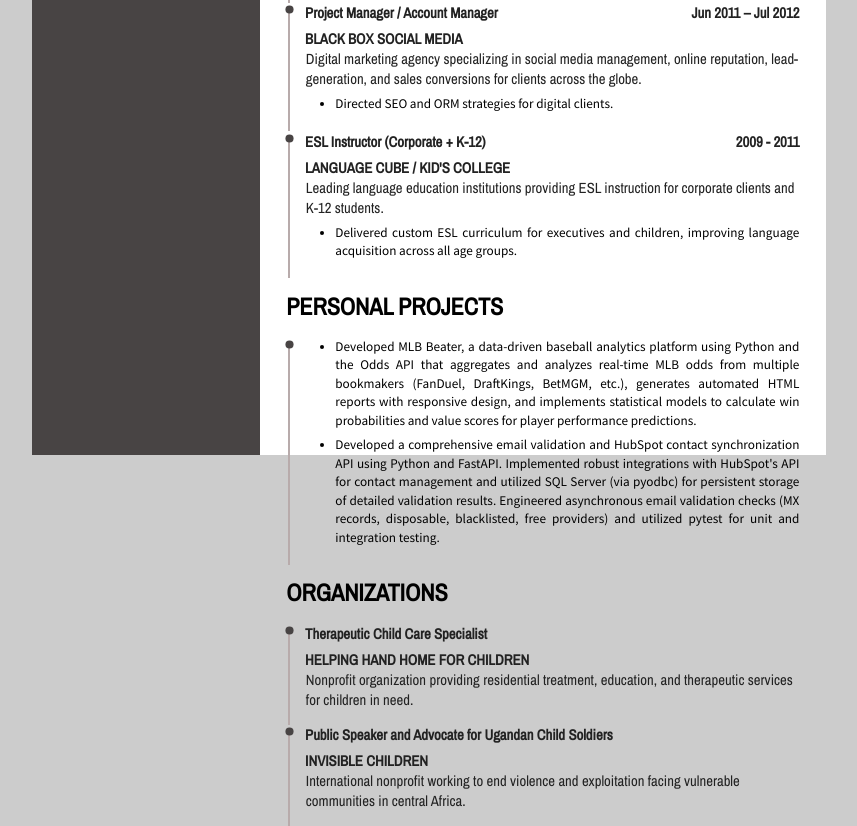
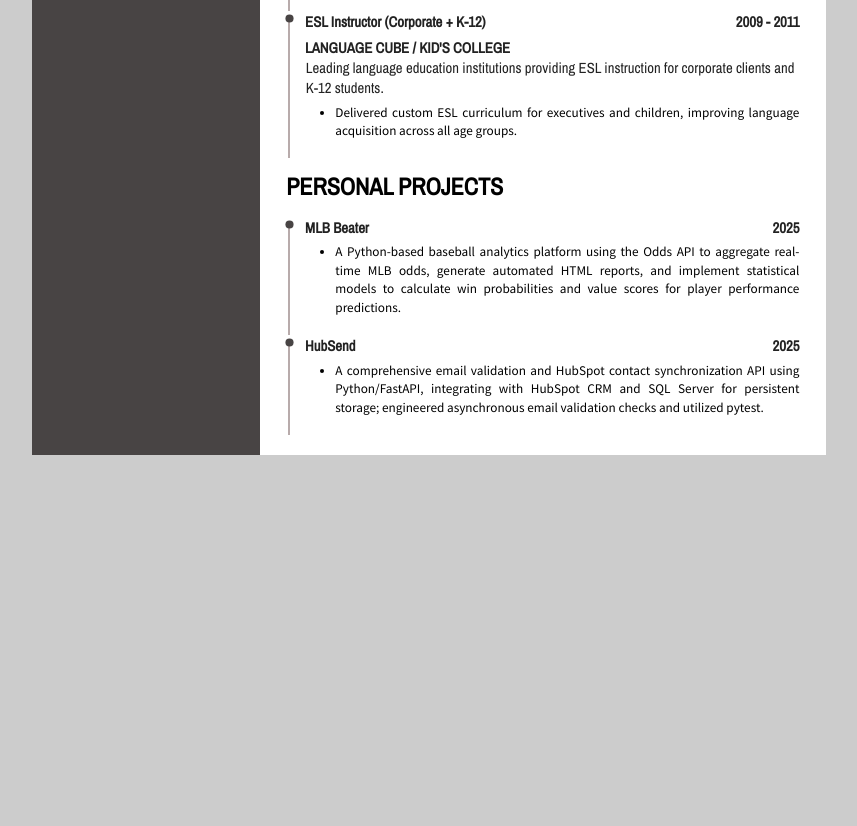
Before and after one commit to divine-waters/myresume, a plain HTML site: page index.html in a window 1280 px wide. Shown: the part 1809-2635 px from the top of the page, without its empty margins (211-1068 px from the left). After the commit the page ends 2264 px from the top, so only its background shows below. Drawn offline with nearby package versions, Linux system fonts and the light colour scheme.

Commit message:
added titles to personal projects

```diff
--- a/index.html
+++ b/index.html
@@ -246,11 +246,7 @@
     </h2>
     <div class="smallText">
       <p>
-        Senior QA Automation Architect with 15+ years of experience leading testing for web, native apps, and APIs across pharma, e-commerce, gaming and emerging tech. Skilled in Cypress, Playwright, CI/CD, load testing, end-to-end, and performance testing. Builds tools that streamline QA, improve deployment speed, and elevate team efficiency. Strong advocate for accessibility and ADA compliance, ensuring inclusive user experiences. Proven leader in driving automation-first transformations and mentoring QA teams.
-      </p>
-
-      <p>
-        Experienced in leading hands-on training and onboarding for cross-functional teams (QA, design, dev, copy, stakeholders). As QA Lead and Scrum Master at both Small Planet & JUICE Pharma, I hired and trained test interns and 3rd party QA teams, facilitated Agile ceremonies, and implemented Jira/Kanban workflows for technical and non-technical staff.
+        Coming from a diverse background in education, strategy, and production bridging gaps between users, developers, and stakeholders is second-nature. I build automation systems that ensure quality, boost reliability, and free teams to focus on innovation. My cross-functional fluency enables me to lead QA efforts that are technically sound and strategically aligned—from test architecture to launch.
       </p>
     </div>
   </div>
@@ -279,7 +275,7 @@
           <li>Created tools for Competitive Data Extraction and Redirect Validation to support digital marketing integrity.</li>
           <li>Developed CI/CD pipelines in GitHub Actions to run automated tests on push/PR with visual reporting.</li>
           <li>Executed 22,000+ regression, API, load balancing, e2e and integration test runs across platforms, devices and browsers.</li>
-          <li>Built and integrated a serverless function into a React app supporting a prenatal genetic testing checkout flow; enabled payments via Stripe or HFA (installment financing) by securely passing and retrieving contact data through HubSpot CRM and third-party APIs. Led coordination with HFA from concept to launch, and validated the full workflow using Postman and Playwright.</li>
+          <li>Built and integrated a serverless function into a React app for prenatal genetic testing checkout, enabling Stripe/HFA payments via HubSpot CRM and third-party APIs; validated workflow with Postman/Playwright.</li>
         </ul>
         <p>
         <span class="bolded">Skills: </span>JavaScript, Python, HubSpot, WordPress, Cypress, Playwright, HTML/CSS, GA4 + GTM, Selenium, Postman, Browserstack, JIRA, Axe Accessibility Tools, GitHub Actions, Zephyr for JIRA, Email On Acid, Serverless Functions, Litmus, Node.js, Figma, Visual Studio Code
@@ -416,39 +412,26 @@
   </h2>
   <ul>
     <li>
+      <div class="jobPosition">
+        <span class="bolded">MLB Beater</span>
+        <span>2025</span>
+      </div>
       <div class="smallText">
         <ul>
-          <li>Developed MLB Beater, a data-driven baseball analytics platform using Python and the Odds API that aggregates and analyzes real-time MLB odds from multiple bookmakers (FanDuel, DraftKings, BetMGM, etc.), generates automated HTML reports with responsive design, and implements statistical models to calculate win probabilities and value scores for player performance predictions.</li>
-          <li>Developed a comprehensive email validation and HubSpot contact synchronization API using Python and FastAPI. Implemented robust integrations with HubSpot's API for contact management and utilized SQL Server (via pyodbc) for persistent storage of detailed validation results. Engineered asynchronous email validation checks (MX records, disposable, blacklisted, free providers) and utilized pytest for unit and integration testing.</li>
+          <li>A Python-based baseball analytics platform using the Odds API to aggregate real-time MLB odds, generate automated HTML reports, and implement statistical models to calculate win probabilities and value scores for player performance predictions.</li>
         </ul>
       </div>
     </li>
-  </ul>
-  <h2>
-    ORGANIZATIONS
-  </h2>
-  <ul>
     <li>
       <div class="jobPosition">
-        <span class="bolded">Therapeutic Child Care Specialist</span>
+        <span class="bolded">HubSend</span>
+        <span>2025</span>
       </div>
-      <div class="companyName">
-        HELPING HAND HOME FOR CHILDREN
+      <div class="smallText">
+        <ul>
+          <li>A comprehensive email validation and HubSpot contact synchronization API using Python/FastAPI, integrating with HubSpot CRM and SQL Server for persistent storage; engineered asynchronous email validation checks and utilized pytest.</li>
+        </ul>
       </div>
-      <h4 class="companyDescription">
-        Nonprofit organization providing residential treatment, education, and therapeutic services for children in need.
-      </h4>
-    </li>
-    <li>
-      <div class="jobPosition">
-        <span class="bolded">Public Speaker and Advocate for Ugandan Child Soldiers</span>
-      </div>
-      <div class="companyName">
-        INVISIBLE CHILDREN
-      </div>
-      <h4 class="companyDescription">
-        International nonprofit working to end violence and exploitation facing vulnerable communities in central Africa.
-      </h4>
     </li>
   </ul>
 </div>
```
